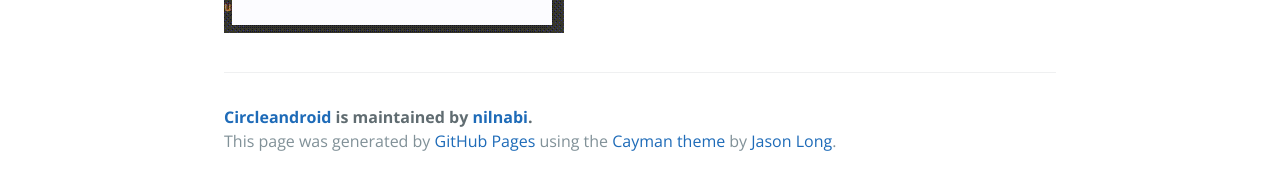
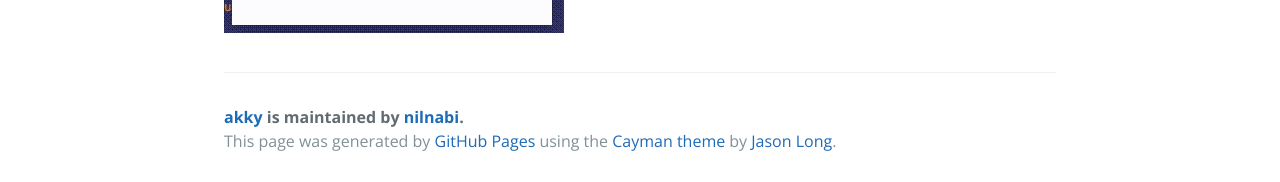
Before and after one commit to nilnabi/akky, a Jekyll site: the page built from pages/no2-1.md, in a window 1280 px wide. Shown: the part 1465-1647 px from the top of the page. Built offline with Jekyll 4.4.1, drawn with Linux system fonts in a browser that asks for light colours; nearby versions of some CDN libraries; library files that are not in the unit come from our copies.

Commit message:
テンプレート変更

```diff
--- a/_layouts/default.html
+++ b/_layouts/default.html
@@ -54,7 +54,7 @@
     {{ content }}
 
     <footer class="site-footer">
-        <span class="site-footer-owner"><a href="https://github.com/nilnabi/CircleAndroid">Circleandroid</a> is maintained by <a href="https://github.com/nilnabi">nilnabi</a>.</span>
+        <span class="site-footer-owner"><a href="https://github.com/nilnabi/akky">akky</a> is maintained by <a href="https://github.com/nilnabi">nilnabi</a>.</span>
 
         <span class="site-footer-credits">This page was generated by <a href="https://pages.github.com">GitHub Pages</a> using the <a href="https://github.com/jasonlong/cayman-theme">Cayman theme</a> by <a href="https://twitter.com/jasonlong">Jason Long</a>.</span>
     </footer>
```
Also changed, not shown: 4 other files.
